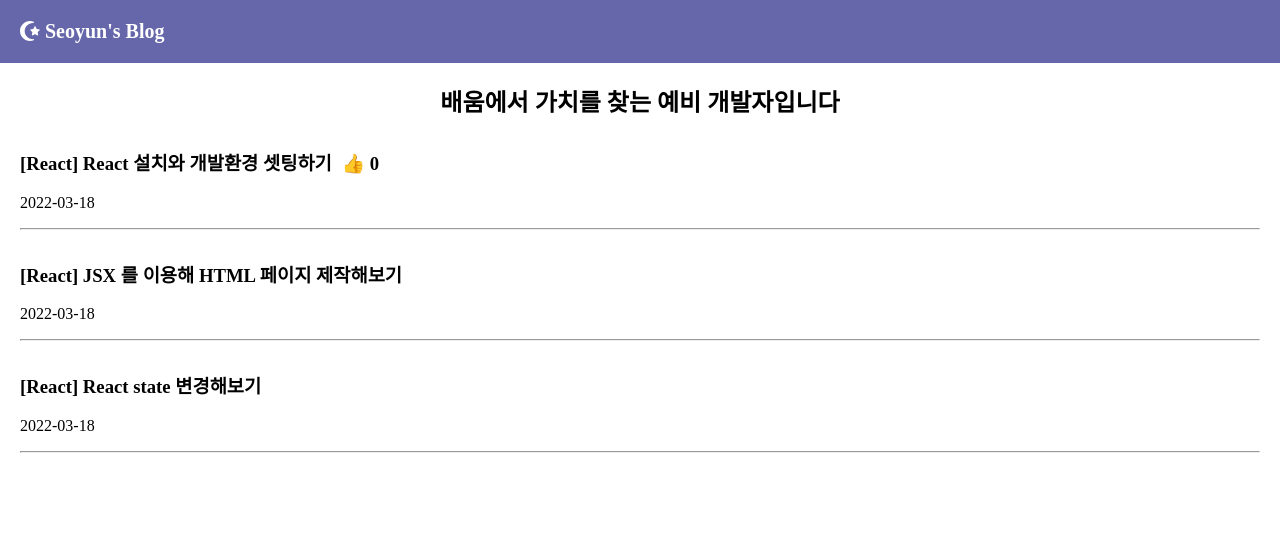
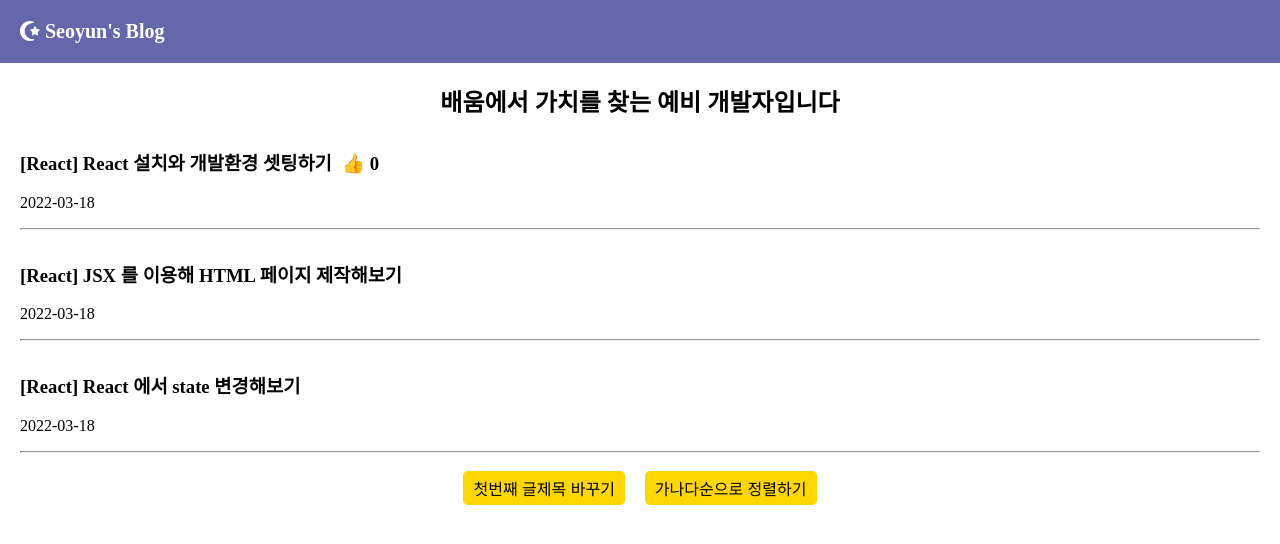
Before and after one commit to Seoyun0208/CodingApple_React, a React (Create React App) app in the folder blog/: page / in a window 1280 px wide. Shown: the top 544 px of the page. Built offline with nearby package versions, Linux system fonts and the light colour scheme.

Commit message:
[Update] blog. React 에서 state 변경해보기_2

```diff
--- a/blog/src/App.css
+++ b/blog/src/App.css
@@ -26,3 +26,18 @@ body {
 	margin-left: 10px;
 	cursor: pointer;
 }
+
+button {
+	background: gold;
+	border: none;
+	padding: 5px 10px;
+	margin: 10px;
+	border-radius: 5px;
+	font-size: 16px;
+}
+
+button:hover {
+	background: #6667ab;
+	color: white;
+	cursor: pointer;
+}
--- a/blog/src/App.js
+++ b/blog/src/App.js
@@ -16,8 +16,21 @@ function App() {
   // 2. useState() 를 이용해 만들어야 함
   // 3. 문자, 숫자, array, object 다 저장 가능
 
-  let [title, setTitle] = useState(['[React] React 설치와 개발환경 셋팅하기', '[React]  JSX 를 이용해 HTML 페이지 제작해보기', '[React] React state 변경해보기']);
+  let [title, setTitle] = useState(['[React] React 설치와 개발환경 셋팅하기', '[React]  JSX 를 이용해 HTML 페이지 제작해보기', '[React] React 에서 state 변경해보기']);
+
   let [thumbsUp, setThumbsUp] = useState(0);
+
+  function changeTitle0() {
+    // title[0] = '[React] React 설치 및 개발환경 셋팅 완료' 와 같이 state 를 직접 수정 불가
+    let newTitle = [...title]; // ! array, object deep copy 하는 방법!
+    newTitle[0] = '[React] React 설치 및 개발환경 셋팅 완료'
+    setTitle(newTitle);
+  }
+
+  function orderTitle() {
+    let newOrder = [...title].sort();
+    setTitle(newOrder);
+  }
 
   return (
     <div className="App">
@@ -42,6 +55,8 @@ function App() {
           <p>2022-03-18</p>
           <hr/>
         </div>
+        <button onClick={ changeTitle0 }>첫번째 글제목 바꾸기</button>
+        <button onClick={ orderTitle }>가나다순으로 정렬하기</button>
     </div>
   );
 }
```
